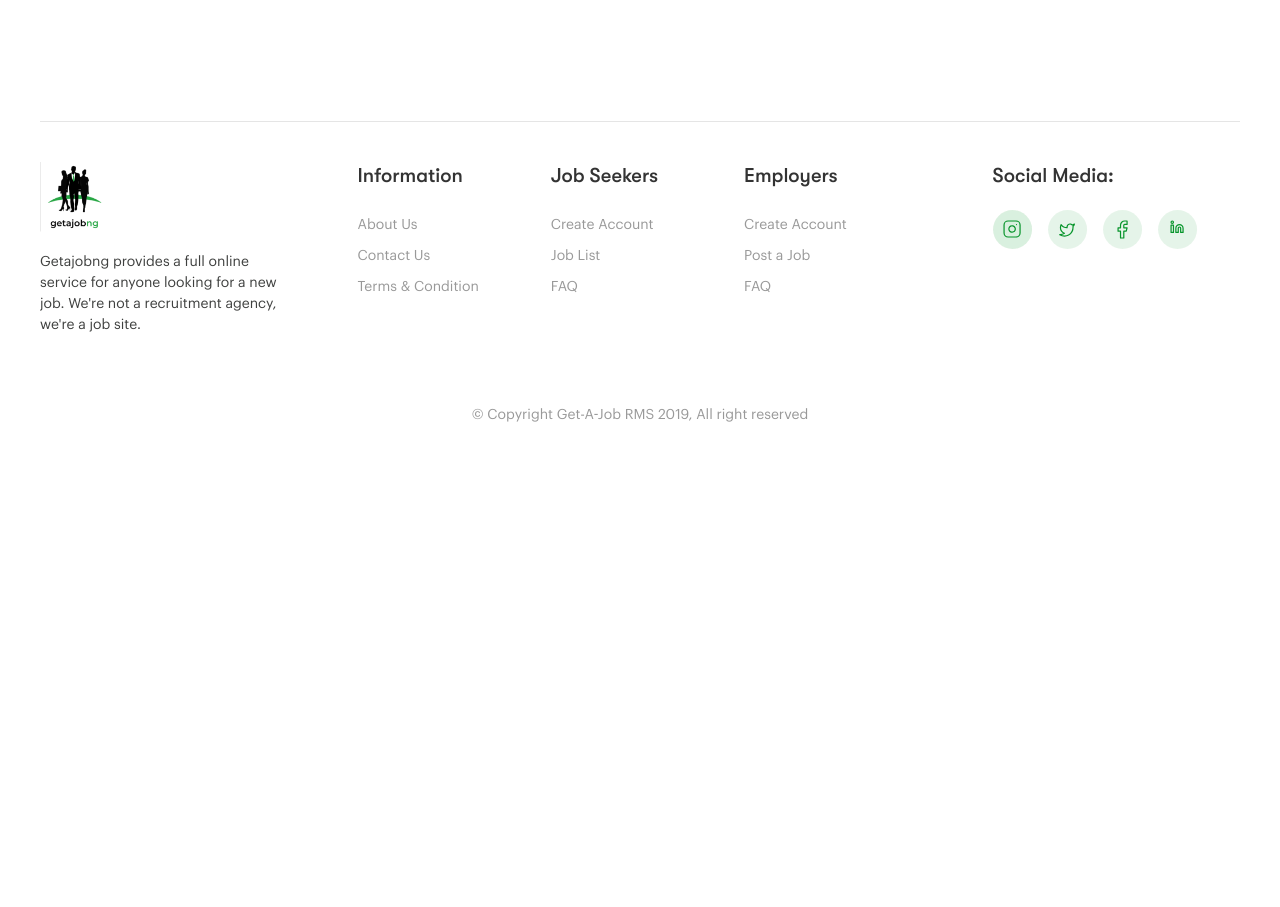
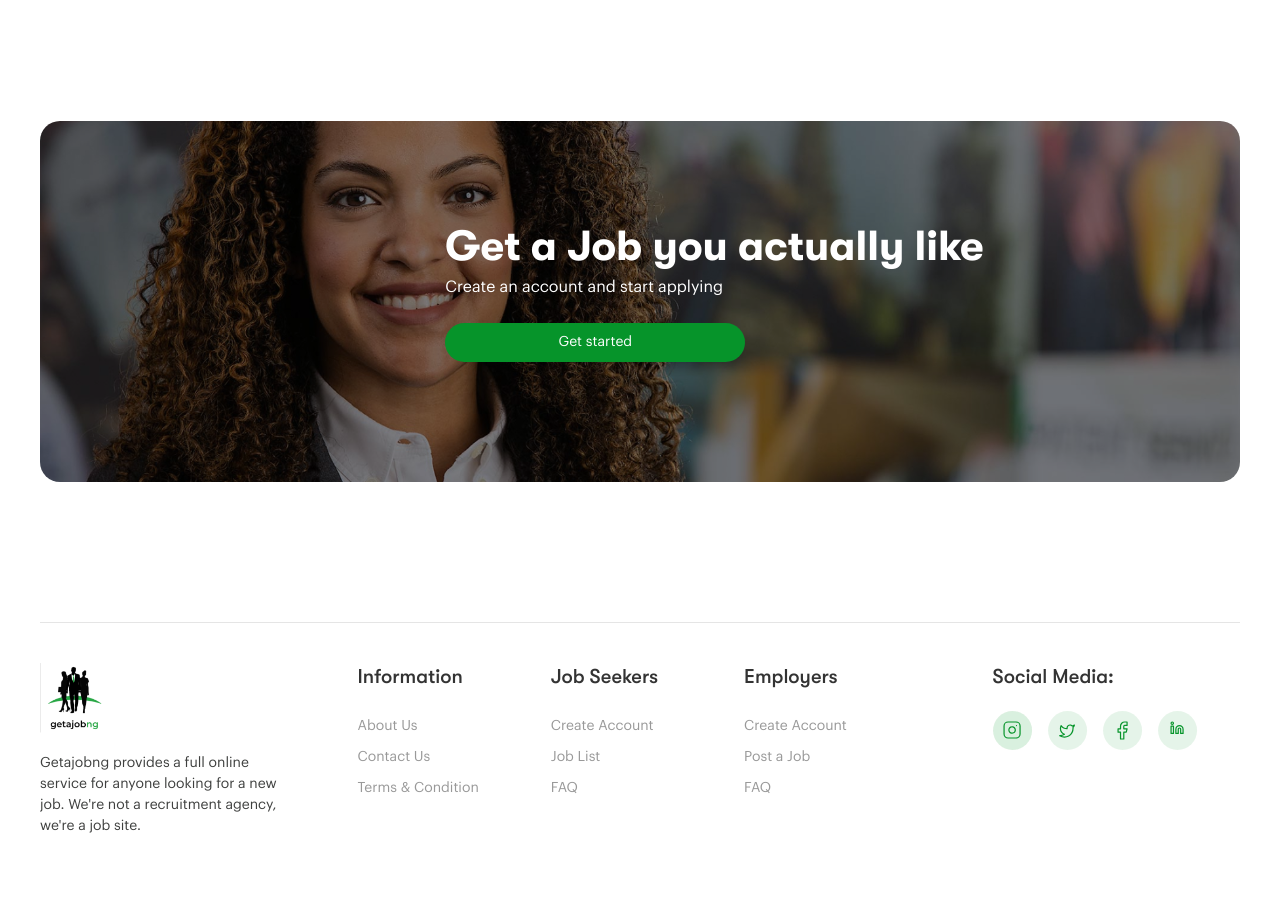
Before and after one commit to Adraheem/getajob-cloudfift-assessment, a React (Create React App) app: page / in a window 1280 px wide. Shown: the part 3120-4027 px from the top of the page. Before the commit the page ends 3605 px from the top, so only its background shows below. Built offline with nearby package versions, Linux system fonts and the light colour scheme.

Commit message:
Get Started Section

```diff
--- /dev/null
+++ b/src/pages/home/get-started/index.js
@@ -0,0 +1,25 @@
+import styles from "./styles.module.scss";
+
+const GetStarted = () => {
+  return (
+    <div className="uk-container uk-container-large uk-margin-xlarge-bottom">
+      <div className={`uk-flex uk-flex-right ${styles.getStarted}`}>
+        <div className="uk-width-2-3">
+          <h1 className="uk-text-bold uk-margin-remove-bottom">
+            Get a Job you actually like
+          </h1>
+          <p className="uk-margin-remove-top">
+            Create an account and start applying
+          </p>
+          <p>
+            <button className="uk-button uk-button-primary border-rounded uk-width-medium">
+              Get started
+            </button>
+          </p>
+        </div>
+      </div>
+    </div>
+  );
+};
+
+export default GetStarted;
--- /dev/null
+++ b/src/pages/home/get-started/styles.module.scss
@@ -0,0 +1,15 @@
+.getStarted {
+    background-image: url(../../../assets/images/pictures/bottom.jpg);
+    background-color: rgba(43, 48, 58, 0.6);
+    background-blend-mode: multiply;
+    background-repeat: no-repeat no-repeat;
+    background-position: center center;
+    background-size: cover;
+    color: #ffffff;
+    border-radius: 20px;
+    padding: 100px 15px;
+
+    h1 {
+        color: #ffffff;
+    }
+}
--- a/src/pages/home/index.js
+++ b/src/pages/home/index.js
@@ -1,5 +1,6 @@
 import Categories from "./categories";
 import Companies from "./companies";
+import GetStarted from "./get-started";
 import Hero from "./hero";
 import RecommendedJobs from "./recommended-jobs";
 
@@ -10,6 +11,7 @@ const Home = () => {
       <RecommendedJobs />
       <Categories />
       <Companies />
+      <GetStarted />
     </div>
   );
 };
```
